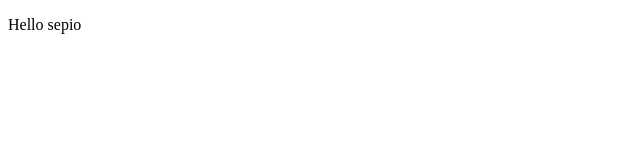
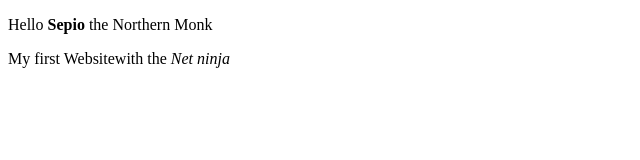
Before and after one commit to smushibi/HTML5-CSS, a plain HTML site: page index.html in a window 1280 px wide. Shown: the whole page, without its empty margins (0-640 px from the left). Drawn offline with Linux system fonts and the light colour scheme.

Commit message:
html5 and css

```diff
--- a/index.html
+++ b/index.html
@@ -7,6 +7,7 @@
     <title>HTML5</title>
 </head>
     <body>
-     <p>Hello sepio</p>
+     <p>Hello <strong>Sepio</strong> the Northern Monk</p>
+     <p> My first Websitewith the <em>Net ninja</em></p>
     </body>
 </html>
```
